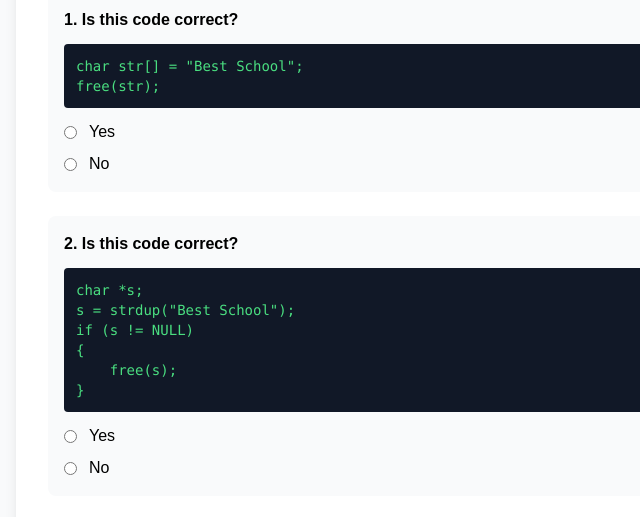
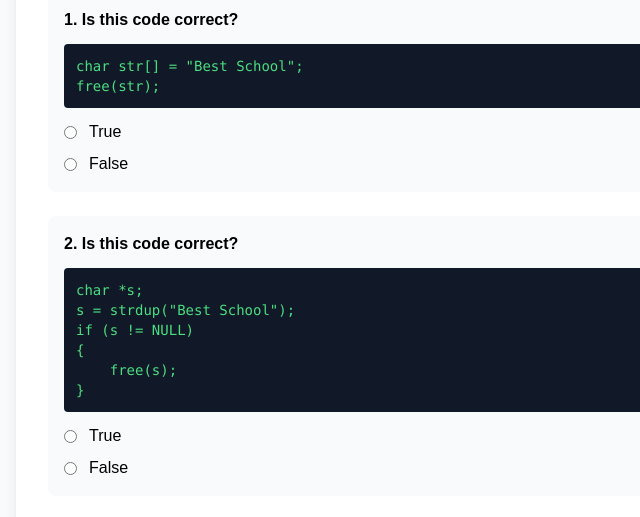
Before and after one commit to Fahd36631/tuwaiq-programming-activity, a plain HTML site: page index.html in a window 1280 px wide. Shown: the part 960-1477 px from the top of the page, 0-640 px from the left. Drawn offline with nearby package versions, Linux system fonts and the light colour scheme.

Commit message:
Update code image to imgg.png and change Yes/No to True/False in Memory Management questions

```diff
--- a/index.html
+++ b/index.html
@@ -120,12 +120,12 @@
                     </div>
                     <div class="space-y-2">
                         <label class="flex items-center space-x-3">
-                            <input type="radio" name="q2_1" value="Yes" class="text-blue-600">
-                            <span>Yes</span>
+                            <input type="radio" name="q2_1" value="True" class="text-blue-600">
+                            <span>True</span>
                         </label>
                         <label class="flex items-center space-x-3">
-                            <input type="radio" name="q2_1" value="No" class="text-blue-600">
-                            <span>No</span>
+                            <input type="radio" name="q2_1" value="False" class="text-blue-600">
+                            <span>False</span>
                         </label>
                     </div>
                 </div>
@@ -143,12 +143,12 @@
                     </div>
                     <div class="space-y-2">
                         <label class="flex items-center space-x-3">
-                            <input type="radio" name="q2_2" value="Yes" class="text-blue-600">
-                            <span>Yes</span>
+                            <input type="radio" name="q2_2" value="True" class="text-blue-600">
+                            <span>True</span>
                         </label>
                         <label class="flex items-center space-x-3">
-                            <input type="radio" name="q2_2" value="No" class="text-blue-600">
-                            <span>No</span>
+                            <input type="radio" name="q2_2" value="False" class="text-blue-600">
+                            <span>False</span>
                         </label>
                     </div>
                 </div>
@@ -257,7 +257,7 @@
             <p class="text-gray-600 mb-6">Find the errors in the following C code</p>
 
             <div class="bg-gray-900 p-6 rounded-lg overflow-x-auto text-center">
-                <img src="image.png" alt="C Code with Errors" class="max-w-full h-auto mx-auto">
+                <img src="imgg.png" alt="C Code with Errors" class="max-w-full h-auto mx-auto">
             </div>
 
             <div class="mt-6 space-y-4">
@@ -298,8 +298,8 @@
                 "malloc_checked": "allocate 100 bytes or exit program"
             },
             memory: {
-                "q2_1": "No",    // char str[] = "Best School"; free(str); - No (can't free stack memory)
-                "q2_2": "Yes"    // strdup with free - Yes (correct)
+                "q2_1": "False",    // char str[] = "Best School"; free(str); - False (can't free stack memory)
+                "q2_2": "True"      // strdup with free - True (correct)
             },
             mcq: {
                 "q3_1": "B",     // malloc stored in heap
```
Also changed, not shown: image.png (deleted), imgg.png (added).
